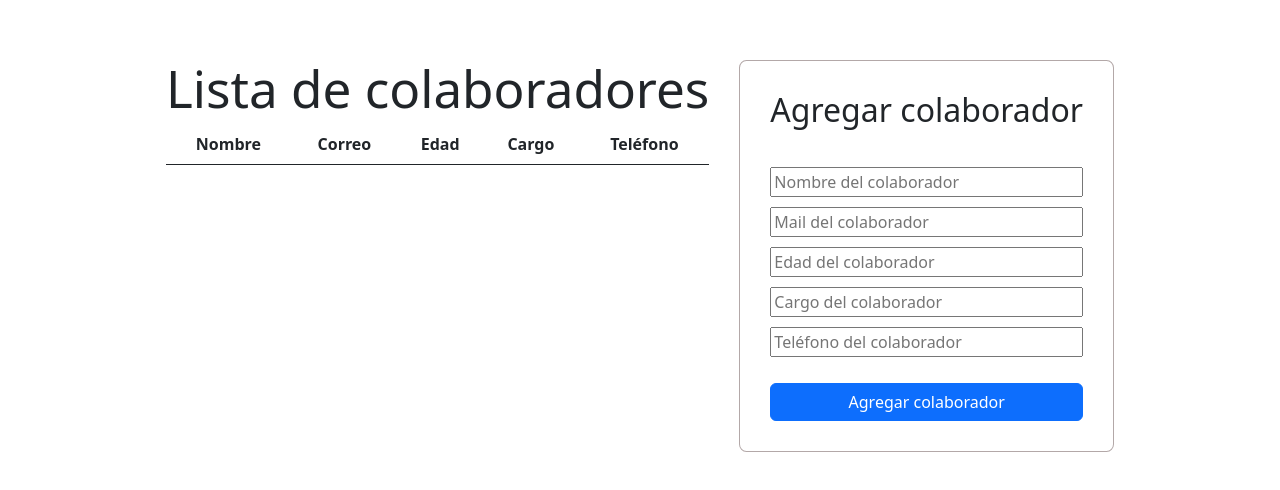
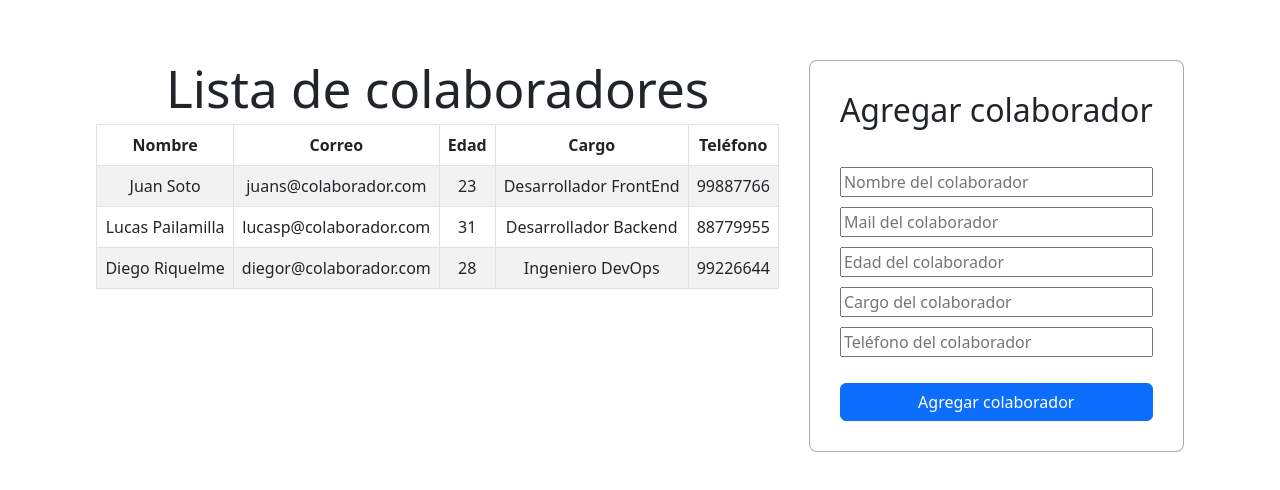
Before and after one commit to JavierMiddleton/desafio_4.3, a React (Vite) app: page / in a window 1280 px wide. Shown: the part 144-634 px from the top of the page. Built offline with nearby package versions, Linux system fonts and the light colour scheme.

Commit message:
second commit - agregado código para funcionamiento de Listado y APP, que reciben el array de objetos que llegan desde el componente Formulario

```diff
--- a/src/App.jsx
+++ b/src/App.jsx
@@ -4,20 +4,30 @@ import Formulario from "./assets/Formulario";
 import React from "react";
 import "./App.css";
 import Listado from "./assets/Listado";
+import { BaseColaboradores } from "./assets/BaseColaboradores";
 
 function App() {
   const [error, setError] = useState("");
   const [success, setSuccess] = useState("");
+  const [colaboradores, setColaboradores] = useState(BaseColaboradores); // Cambia 'list' a 'colaboradores'
+
+  const handleListUpdate = (newList) => {
+    setColaboradores(newList);
+  };
 
   return (
     <>
       <div className="main-container">
         <div className="list-h1-container">
           <h1>Lista de colaboradores</h1>
-          <Listado />
+          <Listado colaboradores={colaboradores} />
         </div>
         <div className="form-alert-container">
-          <Formulario errorAlert={setError} successAlert={setSuccess} />
+          <Formulario
+            errorAlert={setError}
+            successAlert={setSuccess}
+            listHandle={handleListUpdate}
+          />
           <Alert errorAlert={error} successAlert={success} />
         </div>
       </div>
--- a/src/assets/Formulario.jsx
+++ b/src/assets/Formulario.jsx
@@ -1,8 +1,8 @@
-import { useState } from "react";
+import { useState, useEffect } from "react";
 import { BaseColaboradores } from "./BaseColaboradores";
 import { v4 as uuidv4 } from "uuid";
 
-const Formulario = ({ errorAlert, successAlert }) => {
+const Formulario = ({ errorAlert, successAlert, listHandle }) => {
   //useState consts
   const [name, setName] = useState("");
   const [email, setEmail] = useState("");
@@ -11,9 +11,14 @@ const Formulario = ({ errorAlert, successAlert }) => {
   const [phone, setPhone] = useState("");
   const [userList, setUserList] = useState(BaseColaboradores);
 
+  // Función de Efecto que mire los cambios en userList. Así se agrega el colaborador con solo un click en submit
+  useEffect(() => {
+    listHandle(userList);
+  }, [userList]);
   // Validate Input function
   const validateInput = (e) => {
     e.preventDefault();
+
     //Validation if
     if (
       name === "" ||
@@ -27,8 +32,8 @@ const Formulario = ({ errorAlert, successAlert }) => {
     } else {
       successAlert("¡Logrado!");
       errorAlert("");
-      setUserList([
-        ...userList,
+      setUserList((prevUserList) => [
+        ...prevUserList,
         {
           id: uuidv4(),
           nombre: name,
--- a/src/assets/Listado.jsx
+++ b/src/assets/Listado.jsx
@@ -1,18 +1,29 @@
 import React from "react";
 
-const Listado = ({}) => {
+const Listado = ({ colaboradores }) => {
   return (
     <div className="table-responsive">
-      <table className="table table-hover">
-        <thead className="border-bottom-0">
+      <table className="table table-hover table-striped table-bordered">
+        <thead>
           <tr>
-            <th scope="col-3">Nombre</th>
-            <th scope="col-4">Correo</th>
-            <th scope="col-1">Edad</th>
-            <th scope="col-3">Cargo</th>
-            <th scope="col-1">Teléfono</th>
+            <th>Nombre</th>
+            <th>Correo</th>
+            <th>Edad</th>
+            <th>Cargo</th>
+            <th>Teléfono</th>
           </tr>
         </thead>
+        <tbody>
+          {colaboradores.map((colaborador) => (
+            <tr key={colaborador.id}>
+              <td>{colaborador.nombre}</td>
+              <td>{colaborador.correo}</td>
+              <td>{colaborador.edad}</td>
+              <td>{colaborador.cargo}</td>
+              <td>{colaborador.telefono}</td>
+            </tr>
+          ))}
+        </tbody>
       </table>
     </div>
   );
```
Also changed, not shown: src/assets/Tareas (referencia ejercicio).jsx (deleted, +0 -61 lines).
